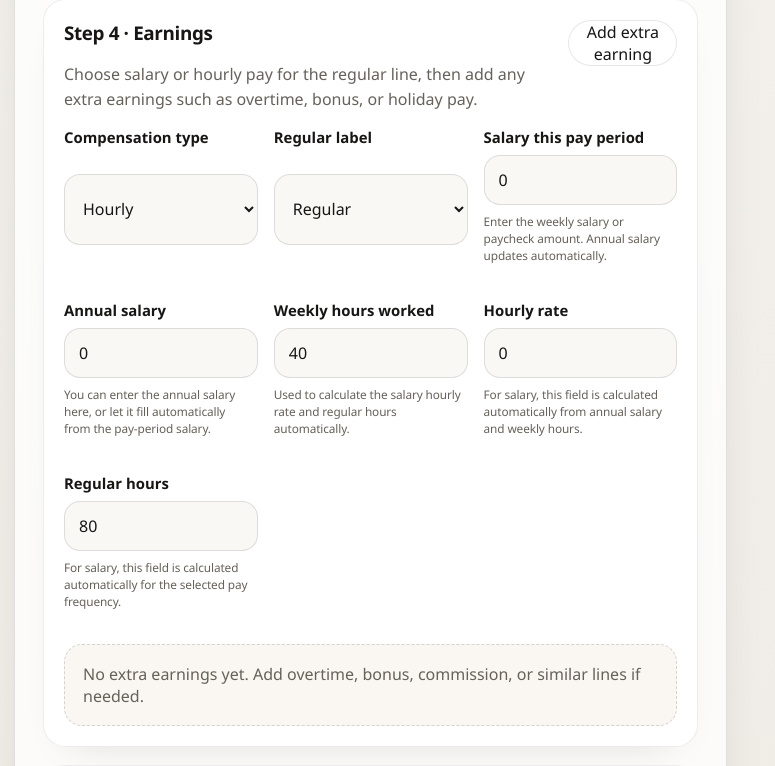
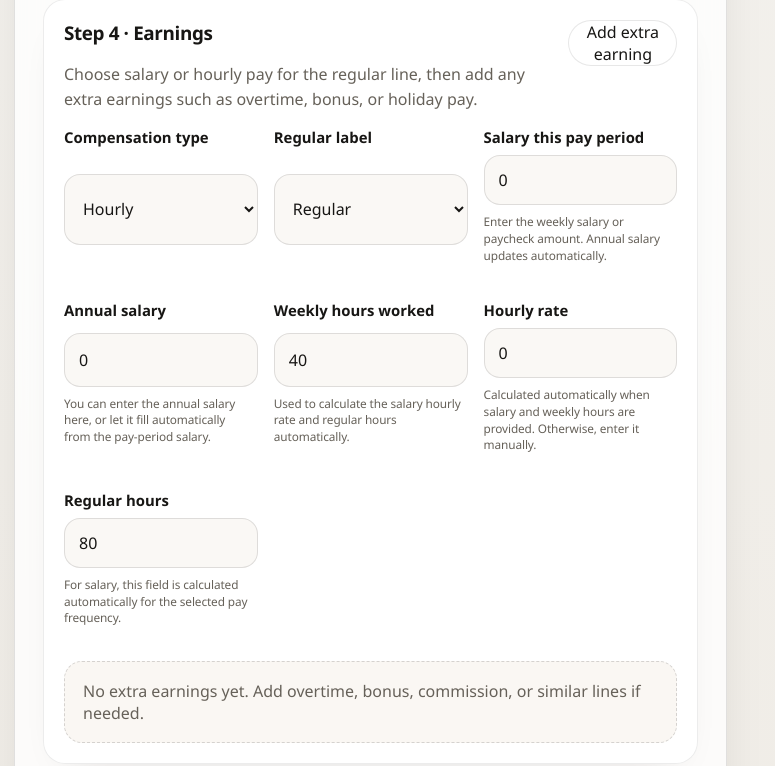
Before and after one commit to Gabriel-0110/paystub-generator, a FastAPI app: page / in a window 1280 px wide. Shown: the part 3620-4386 px from the top of the page, without its empty margins (0-775 px from the left). Run offline with FastAPI, Linux system fonts and the light colour scheme; parts of the project's set-up code (start-up, migrations or seed data) failed here and were passed over; some libraries are stand-ins or nearby versions.

Commit message:
feat(paystub): improve hourly rate field hint for clarity and user guidance

```diff
--- a/webapp/static/app.js
+++ b/webapp/static/app.js
@@ -1451,6 +1451,7 @@ function validate() {
   });
 
   if (state.paystub.draft_mode) {
+    const salaryInputsPresent = hasSalaryBasedCompensationInputs(state.paystub);
     if (state.paystub.compensation_type === "salary") {
       if (numberValue(state.paystub.salary_period_amount) <= 0 && numberValue(state.paystub.annual_salary) <= 0) {
         errors.salary_period_amount = "Enter the salary amount for each pay period or the annual salary.";
@@ -1459,8 +1460,13 @@ function validate() {
         errors.weekly_hours = "Enter the weekly hours worked.";
       }
     } else {
+      if (salaryInputsPresent && numberValue(state.paystub.weekly_hours) <= 0) {
+        errors.weekly_hours = "Enter weekly hours to calculate the hourly rate.";
+      }
       if (numberValue(state.paystub.hourly_rate) <= 0) {
-        errors.hourly_rate = "Enter the hourly rate.";
+        errors.hourly_rate = salaryInputsPresent
+          ? "Provide weekly hours so the hourly rate can be calculated automatically."
+          : "Enter the hourly rate.";
       }
       if (numberValue(state.paystub.regular_hours) <= 0) {
         errors.regular_hours = "Enter the regular hours for this pay period.";
@@ -1912,12 +1918,21 @@ function periodsPerYearForFrequency(frequency) {
   return 26;
 }
 
+function hasSalaryBasedCompensationInputs(targetPaystub = state.paystub) {
+  if (!targetPaystub) return false;
+  return numberValue(targetPaystub.salary_period_amount) > 0 || numberValue(targetPaystub.annual_salary) > 0;
+}
+
 function syncDerivedCompensationFields(targetPaystub = state.paystub, changedField = "") {
-  if (!targetPaystub || targetPaystub.compensation_type !== "salary") return;
+  if (!targetPaystub) return;
   const periodsPerYear = periodsPerYearForFrequency(targetPaystub.pay_frequency);
   const annualSalary = numberValue(targetPaystub.annual_salary);
   const salaryPeriodAmount = numberValue(targetPaystub.salary_period_amount);
   const weeklyHours = numberValue(targetPaystub.weekly_hours);
+  const salaryDriven = targetPaystub.compensation_type === "salary";
+  const shouldAutoCalculateHourlyRate = salaryDriven || annualSalary > 0 || salaryPeriodAmount > 0;
+
+  if (!shouldAutoCalculateHourlyRate) return;
 
   if (changedField === "salary_period_amount" && salaryPeriodAmount > 0) {
     targetPaystub.annual_salary = roundMoney(salaryPeriodAmount * periodsPerYear);
@@ -1932,15 +1947,20 @@ function syncDerivedCompensationFields(targetPaystub = state.paystub, changedFie
   const resolvedAnnualSalary = numberValue(targetPaystub.annual_salary);
   if (resolvedAnnualSalary <= 0 || weeklyHours <= 0) {
     targetPaystub.hourly_rate = 0;
-    targetPaystub.regular_hours = 0;
+    if (salaryDriven) {
+      targetPaystub.regular_hours = 0;
+    }
     return;
   }
   targetPaystub.hourly_rate = roundMoney(resolvedAnnualSalary / (weeklyHours * 52));
-  targetPaystub.regular_hours = roundMoney((weeklyHours * 52) / periodsPerYear);
+  if (salaryDriven) {
+    targetPaystub.regular_hours = roundMoney((weeklyHours * 52) / periodsPerYear);
+  }
 }
 
 function syncCompensationInputs() {
   const salaryDriven = state.paystub?.compensation_type === "salary";
+  const autoCalculatedHourlyRate = salaryDriven || hasSalaryBasedCompensationInputs(state.paystub);
   const fieldNames = ["salary_period_amount", "annual_salary", "weekly_hours", "hourly_rate", "regular_hours"];
 
   fieldNames.forEach((name) => {
@@ -1953,8 +1973,8 @@ function syncCompensationInputs() {
   const regularHoursField = document.getElementById("regular_hours");
 
   if (hourlyRateField instanceof HTMLInputElement) {
-    hourlyRateField.readOnly = salaryDriven;
-    hourlyRateField.setAttribute("aria-readonly", String(salaryDriven));
+    hourlyRateField.readOnly = autoCalculatedHourlyRate;
+    hourlyRateField.setAttribute("aria-readonly", String(autoCalculatedHourlyRate));
   }
 
   if (regularHoursField instanceof HTMLInputElement) {
--- a/webapp/templates/index.html
+++ b/webapp/templates/index.html
@@ -381,7 +381,7 @@
                 <label class="field">
                   <span>Hourly rate</span>
                   <input id="hourly_rate" name="hourly_rate" type="number" min="0" step="0.01" inputmode="decimal" aria-describedby="hourly_rate-error" />
-                  <small class="field-hint compact-hint">For salary, this field is calculated automatically from annual salary and weekly hours.</small>
+                    <small class="field-hint compact-hint">Calculated automatically when salary and weekly hours are provided. Otherwise, enter it manually.</small>
                   <small id="hourly_rate-error" class="field-error" data-for="hourly_rate" role="alert" aria-live="polite"></small>
                 </label>
                 <label class="field">
```
